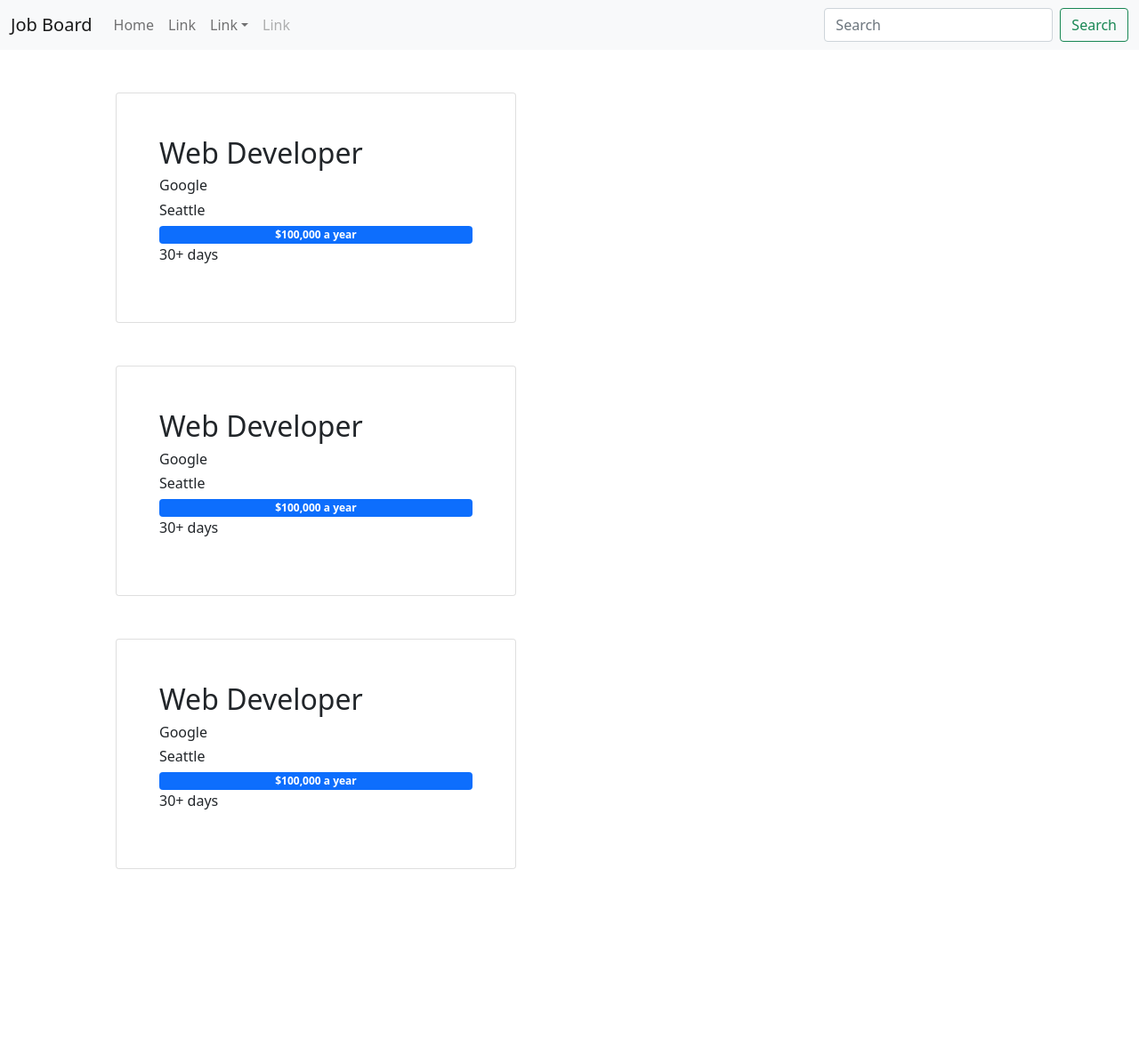
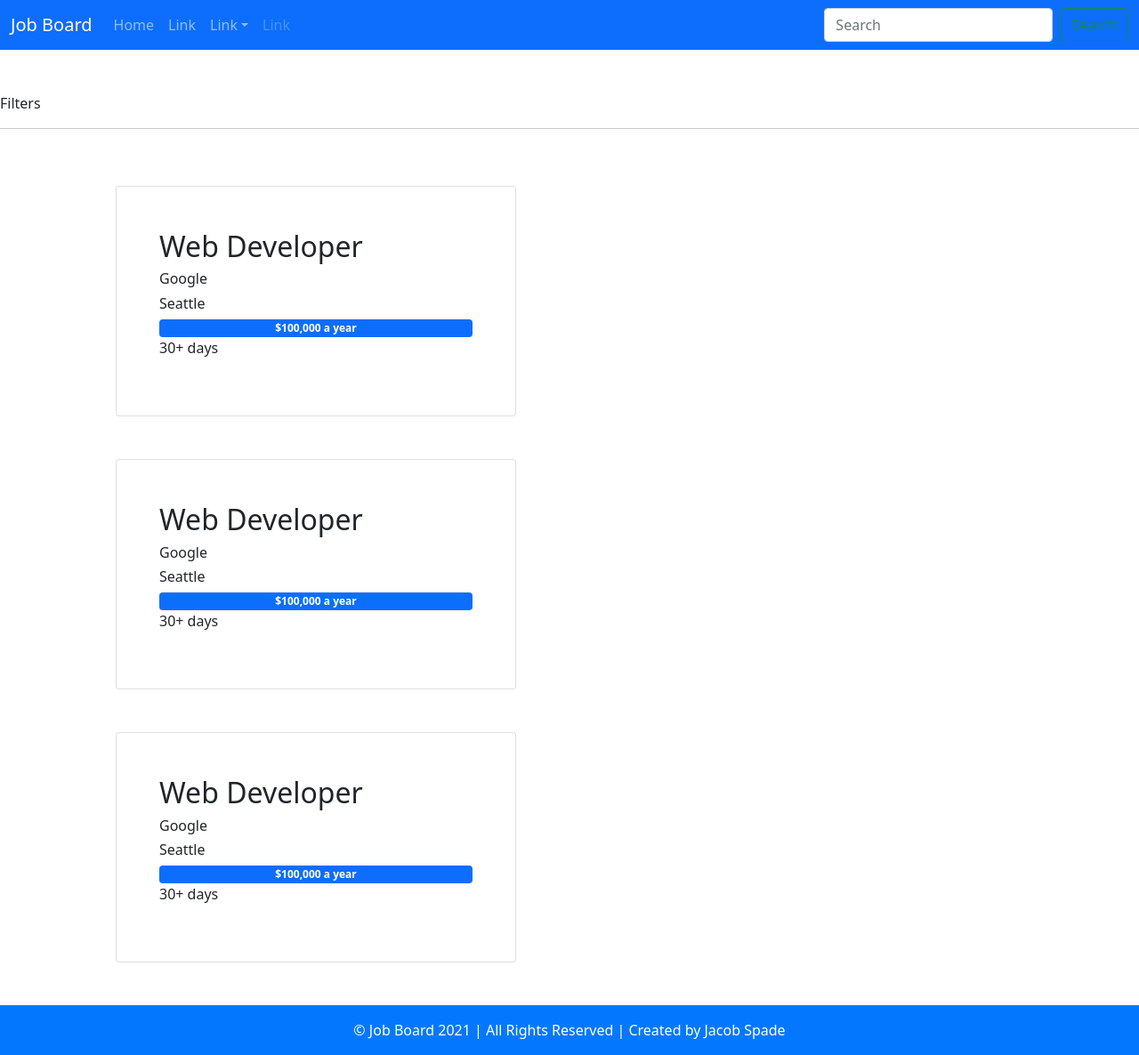
Before and after one commit to spadejac000/job_board, a React (Create React App) app in the folder client/: page / in a window 1280 px wide. Shown: the whole page at 89% size. Before the commit the page ends 1025 px from the top, so only its background shows below. Built offline with nearby package versions, Linux system fonts and the light colour scheme.

Commit message:
setting up dashboard

```diff
--- a/client/public/index.html
+++ b/client/public/index.html
@@ -24,7 +24,7 @@
       work correctly both with client-side routing and a non-root public URL.
       Learn how to configure a non-root public URL by running `npm run build`.
     -->
-    <title>React App</title>
+    <title>Job Board</title>
   </head>
   <body>
     <noscript>You need to enable JavaScript to run this app.</noscript>
--- a/client/src/App.js
+++ b/client/src/App.js
@@ -2,8 +2,10 @@ import {useState} from 'react'
 import 'bootstrap/dist/css/bootstrap.min.css';
 import JobsData from './data/JobsData';
 import Header from './components/Header';
+import Filters from './components/Filters';
 import { Container, Row, Col } from 'react-bootstrap';
 import Jobs from './components/Jobs'
+import Footer from './components/Footer';
 
 function App() {
 
@@ -12,6 +14,8 @@ function App() {
   return (
     <div className="App">
       <Header/>
+      <Filters/>
+      <hr/>
       <Container>
         <Row>
           <Col>
@@ -22,6 +26,7 @@ function App() {
           </Col>
         </Row>
       </Container>
+      <Footer/>
     </div>
   );
 }
--- /dev/null
+++ b/client/src/components/Filters.jsx
@@ -0,0 +1,9 @@
+function Filters() {
+  return (
+    <div>
+      Filters
+    </div>
+  )
+}
+
+export default Filters
--- /dev/null
+++ b/client/src/components/Footer.jsx
@@ -0,0 +1,12 @@
+import '../css/footer.css'
+
+function Footer() {
+  const date = new Date();
+  return (
+    <div className="footer">
+      <span>&copy; Job Board {date.getFullYear()} | All Rights Reserved | Created by Jacob Spade</span>
+    </div>
+  )
+}
+
+export default Footer
--- a/client/src/components/Header.jsx
+++ b/client/src/components/Header.jsx
@@ -2,7 +2,7 @@ import {Navbar, Container, Nav, NavDropdown, Form, FormControl, Button} from 're
 
 function Header() {
   return (
-    <Navbar bg="light" expand="lg">
+    <Navbar bg="primary" variant="dark" expand="lg" className="mb-5">
       <Container fluid>
         <Navbar.Brand href="/">Job Board</Navbar.Brand>
         <Navbar.Toggle aria-controls="navbarScroll" />
--- /dev/null
+++ b/client/src/css/footer.css
@@ -0,0 +1,6 @@
+.footer {
+  background: #0378ff;
+  color: white;
+  padding: 1rem;
+  text-align: center;
+}
```
Also changed, not shown: client/src/css/header.css (added).
